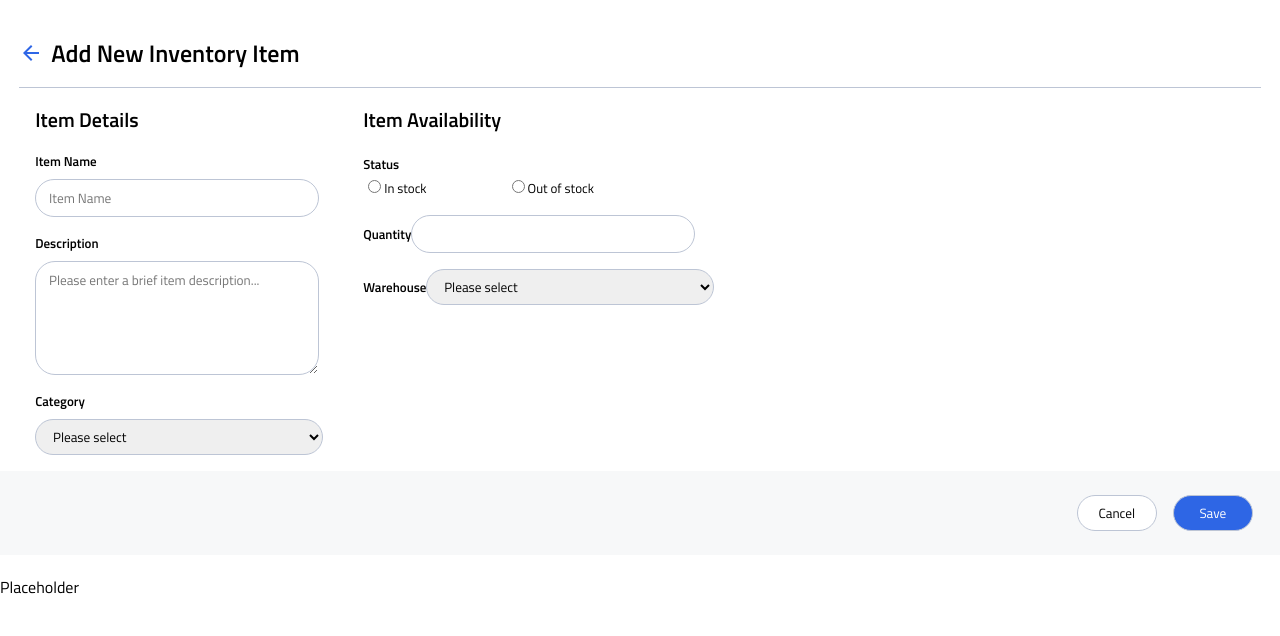
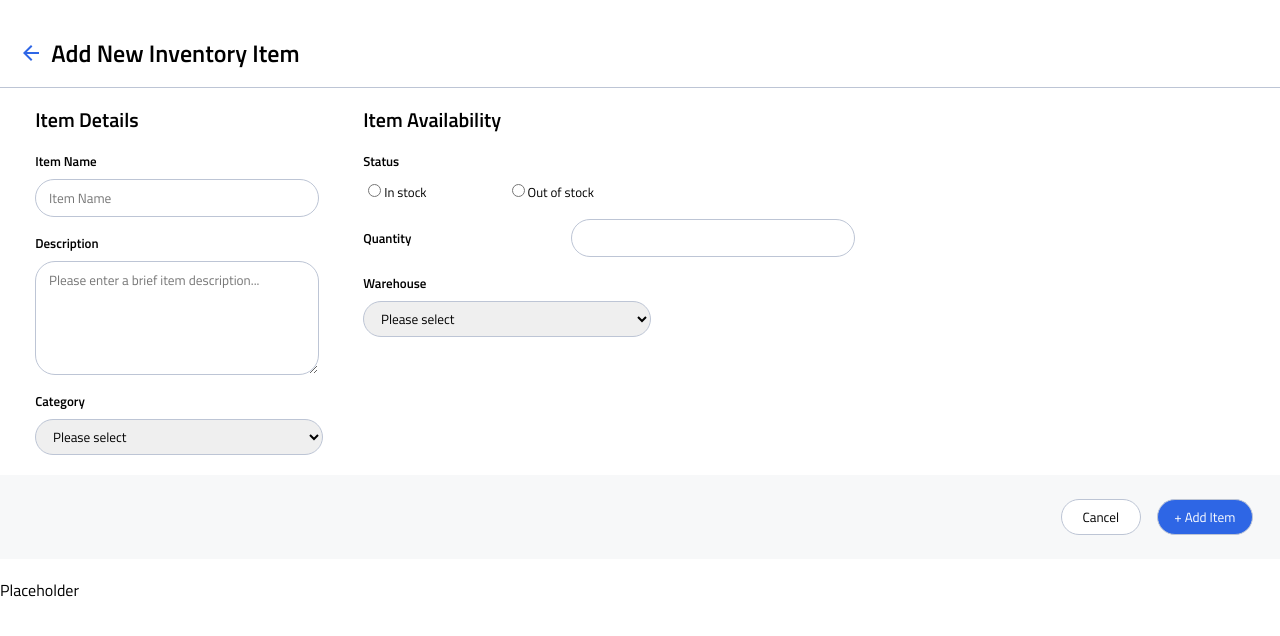
Before and after one commit to faizasidd/Instock, a React (Create React App) app: page / in a window 1280 px wide. Shown: the top 636 px of the page. Built offline with nearby package versions, Linux system fonts and the light colour scheme.

Commit message:
Added tablet responsiveness

```diff
--- a/src/components/AddInventoryItem/AddInventoryItem.js
+++ b/src/components/AddInventoryItem/AddInventoryItem.js
@@ -50,12 +50,12 @@ const AddInventoryItem = () => {
   };
 
   return (
-    <div className="edit-warehouse">
-      <div className="edit-warehouse__title-container">
+    <div className="add-inventory">
+      <div className="add-inventory__title-container">
         <img src={arrowBack} />
-        <h1 className="edit-warehouse__title">Add New Inventory Item</h1>
+        <h1 className="add-inventory__title">Add New Inventory Item</h1>
       </div>
-      <div className="edit-warehouse__form-container">
+      <div className="add-inventory__form-container">
         <div>
           <InventoryForm
             handleInputChange={handleInputChange}
@@ -66,15 +66,15 @@ const AddInventoryItem = () => {
           />
         </div>
       </div>
-      <div className="edit-warehouse__button-container">
-        <button className="edit-warehouse__button">Cancel</button>
+      <div className="add-inventory__button-container">
+        <button className="add-inventory__button">Cancel</button>
         <button
           onClick={submitAddedItem}
           type="submit"
           value="submit"
-          className="edit-warehouse__button--save"
+          className="add-inventory__button--save"
         >
-          Save
+          + Add Item
         </button>
       </div>
     </div>
--- a/src/components/AddInventoryItem/AddInventoryItem.scss
+++ b/src/components/AddInventoryItem/AddInventoryItem.scss
@@ -0,0 +1,69 @@
+@use '../../styles/partials/colors';
+@use '../../styles/partials/mixins' as *;
+
+.add-inventory {
+  margin: 1.2rem;
+
+  &__title-container {
+    display: flex;
+    flex-direction: row;
+    width: 15rem;
+  }
+
+  &__title {
+    font-size: 1.5rem;
+    padding-left: 0.5rem;
+  }
+
+  &__button-container {
+    display: flex;
+    flex-direction: row;
+    padding: 0 1.2rem;
+    margin: 0 -1.2rem;
+    background-color: colors.$background-page;
+  }
+
+  &__button {
+    width: 8rem;
+    padding: 0.5rem, 3.1875rem;
+    margin: 1.5rem 0.5rem;
+    background-color: colors.$primary-white;
+    height: 2.25rem;
+    border-radius: 1.25rem;
+    border: 1px solid colors.$secondary-borders;
+    font-family: inherit;
+
+    &--save {
+      background-color: colors.$primary-interactive;
+      color: colors.$primary-white;
+      width: 8rem;
+      padding: 0.5rem, 3.1875rem;
+      margin: 1.5rem 0.5rem;
+      height: 2.25rem;
+      border-radius: 1.25rem;
+      border: 1px solid colors.$secondary-borders;
+      font-family: inherit;
+    }
+  }
+
+  @include tablet {
+    &__title-container {
+      border-bottom: 1px solid colors.$secondary-borders;
+      width: 100%;
+      padding: 0 1.2rem;
+      margin: 0 -1.2rem;
+    }
+
+    &__button-container {
+      display: flex;
+      justify-content: flex-end;
+    }
+    &__button {
+      width: 5rem;
+
+      &--save {
+        width: 6rem;
+      }
+    }
+  }
+}
--- a/src/components/InventoryForm/InventoryForm.js
+++ b/src/components/InventoryForm/InventoryForm.js
@@ -58,7 +58,7 @@ const InventoryForm = (props) => {
             <option value="Health">Health</option>
           </select>
         </div>
-        <div className="form__container">
+        <div className="inventory-form__container">
           <h2 className="inventory-form__title">Item Availability</h2>
 
           <label className="inventory-form__label">Status</label>
--- a/src/components/InventoryForm/InventoryForm.scss
+++ b/src/components/InventoryForm/InventoryForm.scss
@@ -41,6 +41,7 @@
     font-weight: 600;
     font-size: 0.8125rem;
     padding-bottom: 0.5rem;
+    margin-right: 10rem;
 
     &--unbolded {
       font-weight: 500;
@@ -60,7 +61,7 @@
 
   &__dropdown {
     padding: 0 0.8rem;
-    margin-bottom: 1rem;
+    margin-bottom: 1.2rem;
     width: 18rem;
     height: 2.25rem;
     border-radius: 1.25rem;
```
